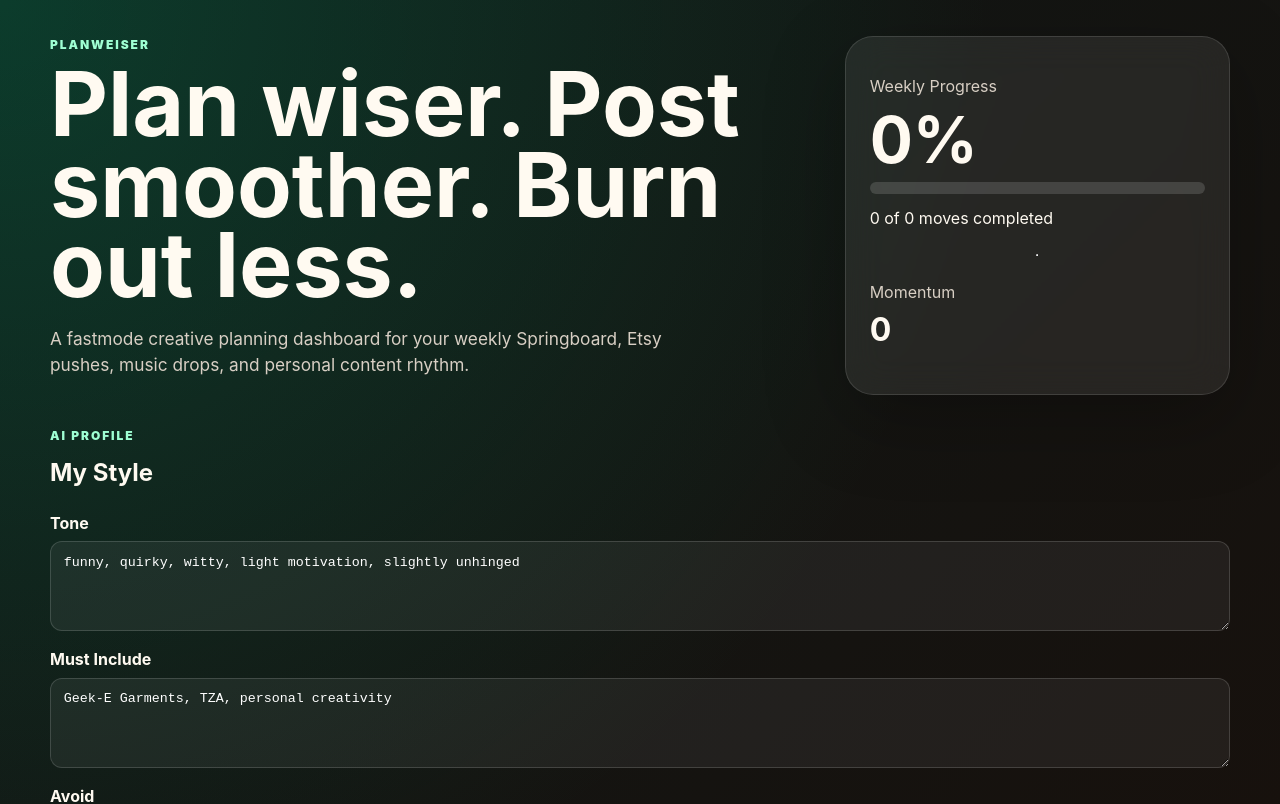
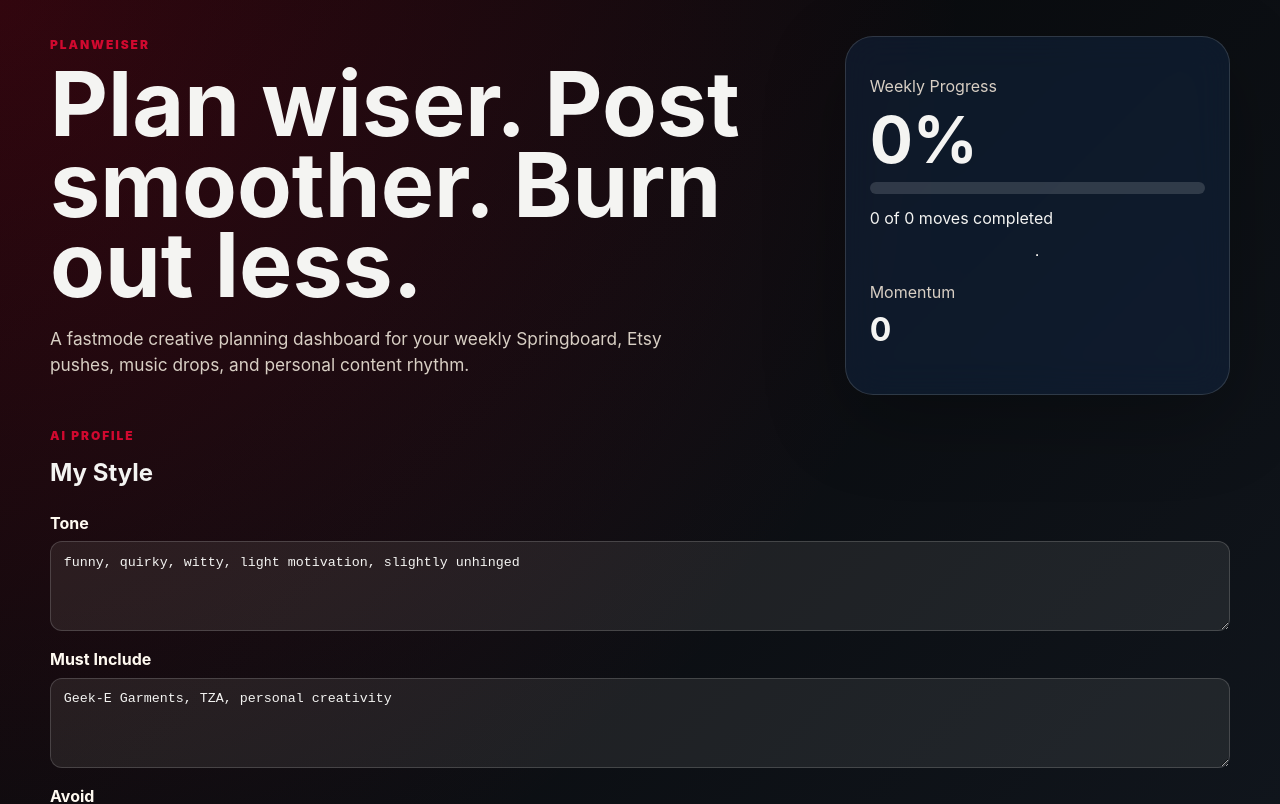
Before and after one commit to rtocastro/planweiser, a React (Vite) app: page / in a window 1280 px wide. Shown: the top 804 px of the page. Built offline with nearby package versions, Linux system fonts and the light colour scheme.

Commit message:
updated styling to carry beer type colorway

```diff
--- a/src/App.css
+++ b/src/App.css
@@ -678,6 +678,96 @@ h1 {
   cursor: pointer;
 }
 
+
+:root {
+  --red: #d1092f;
+  --cream: #f4f4f2;
+  --navy: #142f52;
+  --gray: #b2b5b2;
+  --black: #050505;
+}
+
+body {
+  background:
+    radial-gradient(circle at top left, rgba(209, 9, 47, 0.22), transparent 34%),
+    radial-gradient(circle at bottom right, rgba(20, 47, 82, 0.45), transparent 38%),
+    linear-gradient(135deg, #050505, #10151c 55%, #142f52);
+  color: var(--cream);
+}
+
+.eyebrow,
+.task-meta {
+  color: var(--red);
+}
+
+.progress-card,
+.project-card,
+.task-card,
+.archive-card,
+.winner-card {
+  background: rgba(20, 47, 82, 0.38);
+  border-color: rgba(244, 244, 242, 0.14);
+}
+
+.project-card:hover,
+.project-card.active {
+  border-color: rgba(209, 9, 47, 0.8);
+  background: rgba(209, 9, 47, 0.14);
+}
+
+.ghost-button,
+.submit-button,
+.task-card button {
+  background: var(--cream);
+  color: var(--black);
+}
+
+.task-card button:first-child,
+.platform-filter-button.active,
+.progress-track div {
+  background: linear-gradient(90deg, var(--red), #ff4b68);
+  color: var(--cream);
+}
+
+.move-modal {
+  background: #07111f;
+  border-color: rgba(209, 9, 47, 0.35);
+}
+
+.move-modal input,
+.move-modal select,
+.move-modal textarea,
+.mini-form input,
+.mini-form textarea,
+.platform-row input,
+.platform-row select,
+.profile-grid textarea,
+.profile-grid input,
+.template-input {
+  background: rgba(244, 244, 242, 0.08);
+  border-color: rgba(178, 181, 178, 0.25);
+  color: var(--cream);
+}
+
+.status-posted,
+.metrics-summary span {
+  color: var(--cream);
+}
+
+.metrics-summary span {
+  background: rgba(209, 9, 47, 0.18);
+}
+
+.caption-box {
+  background: rgba(5, 5, 5, 0.28);
+  border-color: rgba(244, 244, 242, 0.16);
+}
+
+.copy-button {
+  background: rgba(209, 9, 47, 0.22) !important;
+  color: var(--cream) !important;
+}
+
 @media (max-width: 650px) {
   .metrics-grid {
     grid-template-columns: 1fr;
```
